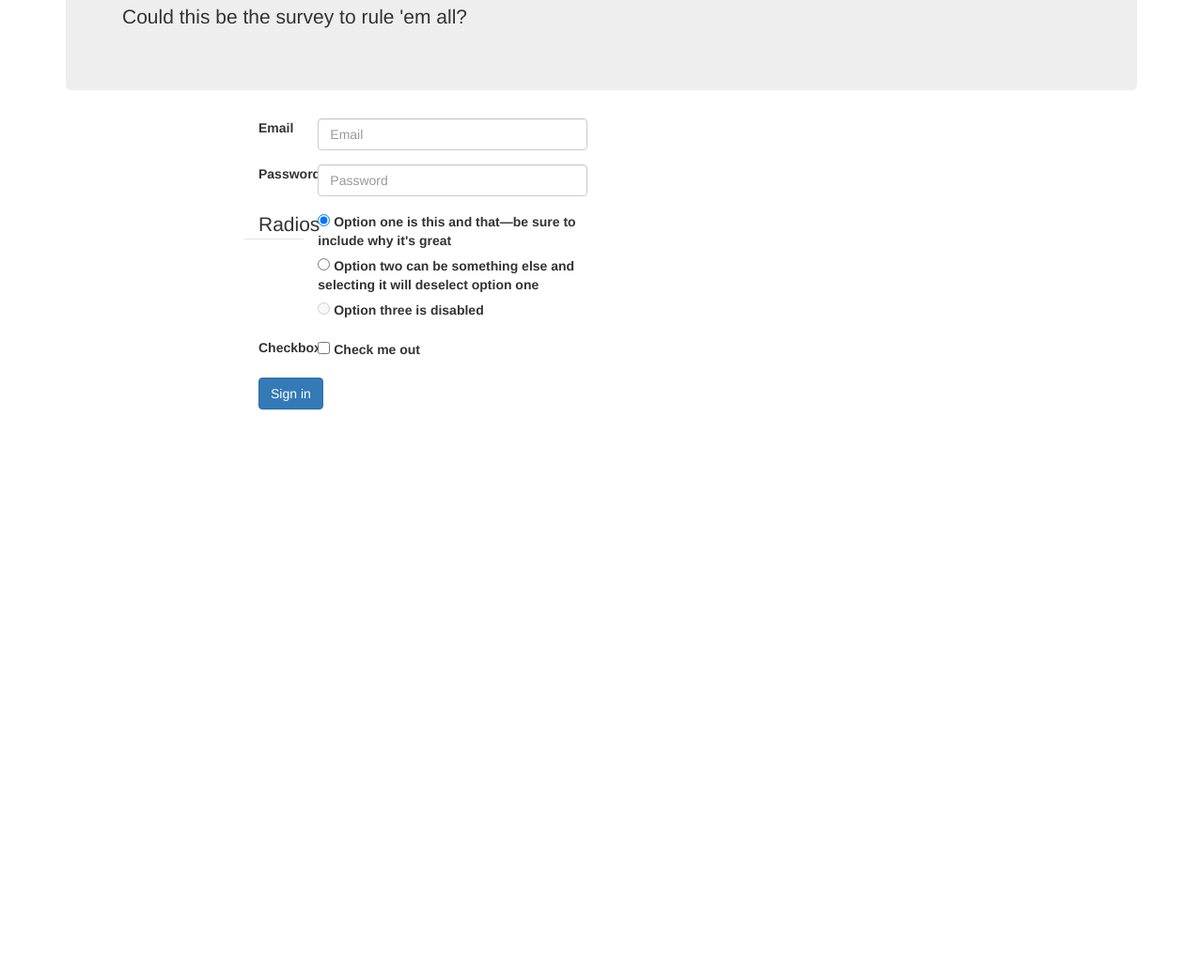
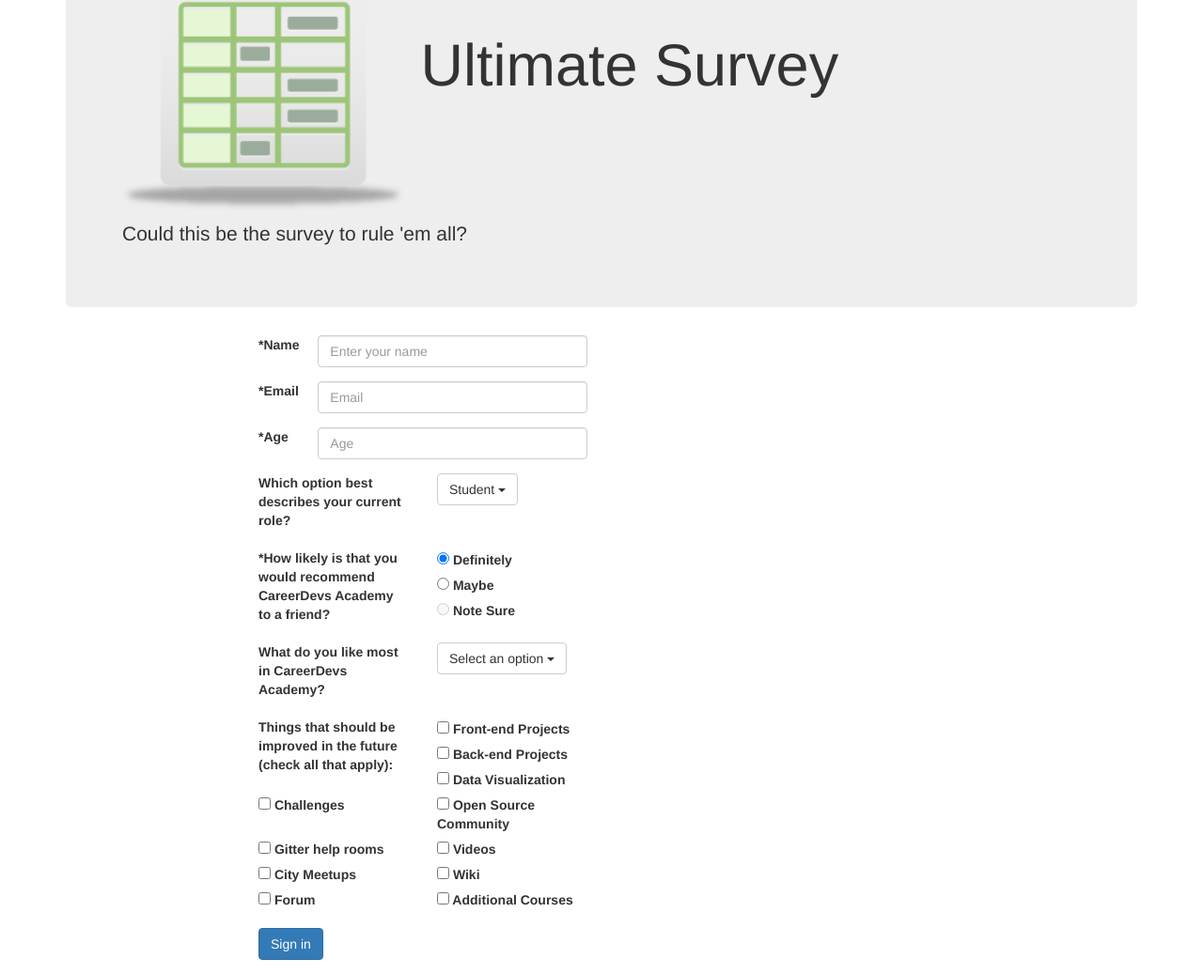
Before and after one commit to Neous1/FCC-Beta_survey_form, a plain HTML site: page index.html in a window 1280 px wide. Shown: the part 214-1251 px from the top of the page at 94% size. Before the commit the page ends 800 px from the top, so only its background shows below. Drawn offline with nearby package versions, Linux system fonts and the light colour scheme.

Commit message:
add field for survey form

```diff
--- a/css/style.css
+++ b/css/style.css
@@ -6,7 +6,10 @@ body{
     display: flex;
     flex-wrap: wrap;
 }
-
+.jumbotron img{
+    /*size: 150px 175px;*/
+    width: 300px;
+}
 .container2 {
     width: 50%;
     align-content: center;
--- a/index.html
+++ b/index.html
@@ -10,7 +10,7 @@
 		<nav class="navbar navbar-inverse navbar-fixed-top">
 			<div class="container">
 				<div class="navbar-header">
-					<button aria-expanded="false" class="navbar-toggle collapsed" data-target="#bs-nav-demo" data-toggle="collapse" type="button"><span class="sr-only">Toggle navigation</span> <span class="icon-bar"></span> <span class="icon-bar"></span> <span class="icon-bar"></span></button> <a class="navbar-brand" href="#"><span aria-hidden="true" class="glyphicon glyphicon-picture"></span> EGoFstop Digital</a>
+					<button aria-expanded="false" class="navbar-toggle collapsed" data-target="#bs-nav-demo" data-toggle="collapse" type="button"><span class="sr-only">Toggle navigation</span> <span class="icon-bar"></span> <span class="icon-bar"></span> <span class="icon-bar"></span></button> <a class="navbar-brand" href="#"><span aria-hidden="true" class="glyphicon glyphicon-picture"></span> Design by Yvon</a>
 				</div>
 				<div class="collapse navbar-collapse" id="bs-nav-demo">
 					<ul class="nav navbar-nav">
@@ -35,7 +35,7 @@
 	</header>
 	<div class="container">
 		<div class="jumbotron">
-			<h1>The Ultimate Survey</h1>
+			<h1><span><img src="images/if_surveys_60210.png" alt="survey icon"></span> Ultimate Survey</h1>
 			<p>Could this be the survey to rule 'em all?</p>
 		</div>
 	</div>
@@ -48,37 +48,131 @@
 			<div class="col-lg-8">
 				<form>
 				<div class="form-group row">
-					<label class="col-sm-2 col-form-label" for="inputEmail3">Email</label>
+					<label class="col-sm-2 col-form-label" for="inputEmail3">*Name</label>
+					<div class="col-sm-10">
+						<input class="form-control" id="inputName" placeholder="Enter your name" type="name">
+					</div>
+				</div>
+				<div class="form-group row">
+					<label class="col-sm-2 col-form-label" for="inputEmail3">*Email</label>
 					<div class="col-sm-10">
 						<input class="form-control" id="inputEmail3" placeholder="Email" type="email">
 					</div>
 				</div>
 				<div class="form-group row">
-					<label class="col-sm-2 col-form-label" for="inputPassword3">Password</label>
+					<label class="col-sm-2 col-form-label" for="inputEmail3"> *Age</label>
 					<div class="col-sm-10">
-						<input class="form-control" id="inputPassword3" placeholder="Password" type="password">
+						<input class="form-control" id="inputAge" placeholder="Age" type="age">
 					</div>
 				</div>
-				<fieldset class="form-group row">
-					<legend class="col-form-legend col-sm-2">Radios</legend>
-					<div class="col-sm-10">
+				<div class="form-group row">
+					<label class="col-sm-6 col-form-label" for="options"> Which option best describes your current role?</label>
+					<div class="col-sm-6">
+						<div class="btn-group">
+						<button type="button" class="btn btn-default dropdown-toggle" data-toggle="dropdown" aria-haspopup="true" aria-expanded="false">
+							Student <span class="caret"></span>
+						</button>
+						<ul class="dropdown-menu">
+							<li><a href="#">Student</a></li>
+							<li><a href="#">fulltime job</a></li>
+							<li><a href="#">fulltime learner</a></li>
+							<li><a href="#">Prefer not to say</a></li>
+							<li role="separator" class="divider"></li>
+							<li><a href="#">Other</a></li>
+						</ul>
+						</div>
+					</div>
+				</div>
+				<div class="form-group row">
+
+						<label class="col-sm-6" for="radio">*How likely is that you would recommend CareerDevs Academy to a friend?</label>
+
+					<div class="col-sm-6">
 						<div class="form-check">
-							<label class="form-check-label"><input checked class="form-check-input" id="gridRadios1" name="gridRadios" type="radio" value="option1"> Option one is this and that&mdash;be sure to include why it's great</label>
+							<label class="form-check-label"><input checked class="form-check-input" id="gridRadios1" name="gridRadios" type="radio" value="option1"> Definitely</label>
 						</div>
 						<div class="form-check">
-							<label class="form-check-label"><input class="form-check-input" id="gridRadios2" name="gridRadios" type="radio" value="option2"> Option two can be something else and selecting it will deselect option one</label>
+							<label class="form-check-label"><input class="form-check-input" id="gridRadios2" name="gridRadios" type="radio" value="option2"> Maybe</label>
 						</div>
-						<div class="form-check disabled">
-							<label class="form-check-label"><input class="form-check-input" disabled id="gridRadios3" name="gridRadios" type="radio" value="option3"> Option three is disabled</label>
+						<div class="form-check ">
+							<label class="form-check-label"><input class="form-check-input" disabled id="gridRadios3" name="gridRadios" type="radio" value="option3"> Note Sure</label>
 						</div>
 					</div>
-				</fieldset>
+				</div>
 				<div class="form-group row">
-					<label class="col-sm-2">Checkbox</label>
-					<div class="col-sm-10">
-						<div class="form-check">
-							<label class="form-check-label"><input class="form-check-input" type="checkbox"> Check me out</label>
+					<label class="col-sm-6 col-form-label" for="options"> What do you like most in CareerDevs Academy?</label>
+					<div class="col-sm-6">
+						<div class="btn-group">
+						<button type="button" class="btn btn-default dropdown-toggle" data-toggle="dropdown" aria-haspopup="true" aria-expanded="false">
+							Select an option <span class="caret"></span>
+						</button>
+						<ul class="dropdown-menu">
+							<li><a href="#">Select an option</a></li>
+							<li><a href="#">Challenges</a></li>
+							<li><a href="#">projects</a></li>
+							<li><a href="#">Community</a></li>
+							<li><a href="#">Open Source</a></li>
+						</ul>
 						</div>
+					</div>
+				</div>
+
+				<div class="form-group row">
+					<label class="col-sm-6">Things that should be improved in the future (check all that apply):</label>
+					<div class="col-sm-6">
+						<label>
+						<input type="checkbox"> Front-end Projects
+						</label>
+					</div>
+					<div class="col-sm-6">
+						<label>
+						<input type="checkbox"> Back-end Projects
+						</label>
+					</div>
+					<div class="col-sm-6">
+						<label>
+						<input type="checkbox"> Data Visualization
+						</label>
+					</div>
+					<div class="col-sm-6">
+						<label>
+						<input type="checkbox"> Challenges
+						</label>
+					</div>
+					<div class="col-sm-6">
+						<label>
+						<input type="checkbox"> Open Source Community
+						</label>
+					</div>
+					<div class="col-sm-6">
+						<label>
+						<input type="checkbox"> Gitter help rooms
+						</label>
+					</div>
+					<div class="col-sm-6">
+						<label>
+						<input type="checkbox"> Videos
+						</label>
+					</div>
+					<div class="col-sm-6">
+						<label>
+						<input type="checkbox"> City Meetups
+						</label>
+					</div>
+					<div class="col-sm-6">
+						<label>
+						<input type="checkbox"> Wiki
+						</label>
+					</div>
+					<div class="col-sm-6">
+						<label>
+						<input type="checkbox"> Forum
+						</label>
+					</div>
+					<div class="col-sm-6">
+						<label>
+						<input type="checkbox"> Additional Courses
+						</label>
 					</div>
 				</div>
 				<div class="form-group row">
```
Also changed, not shown: images/if_surveys_60210.png (added).
